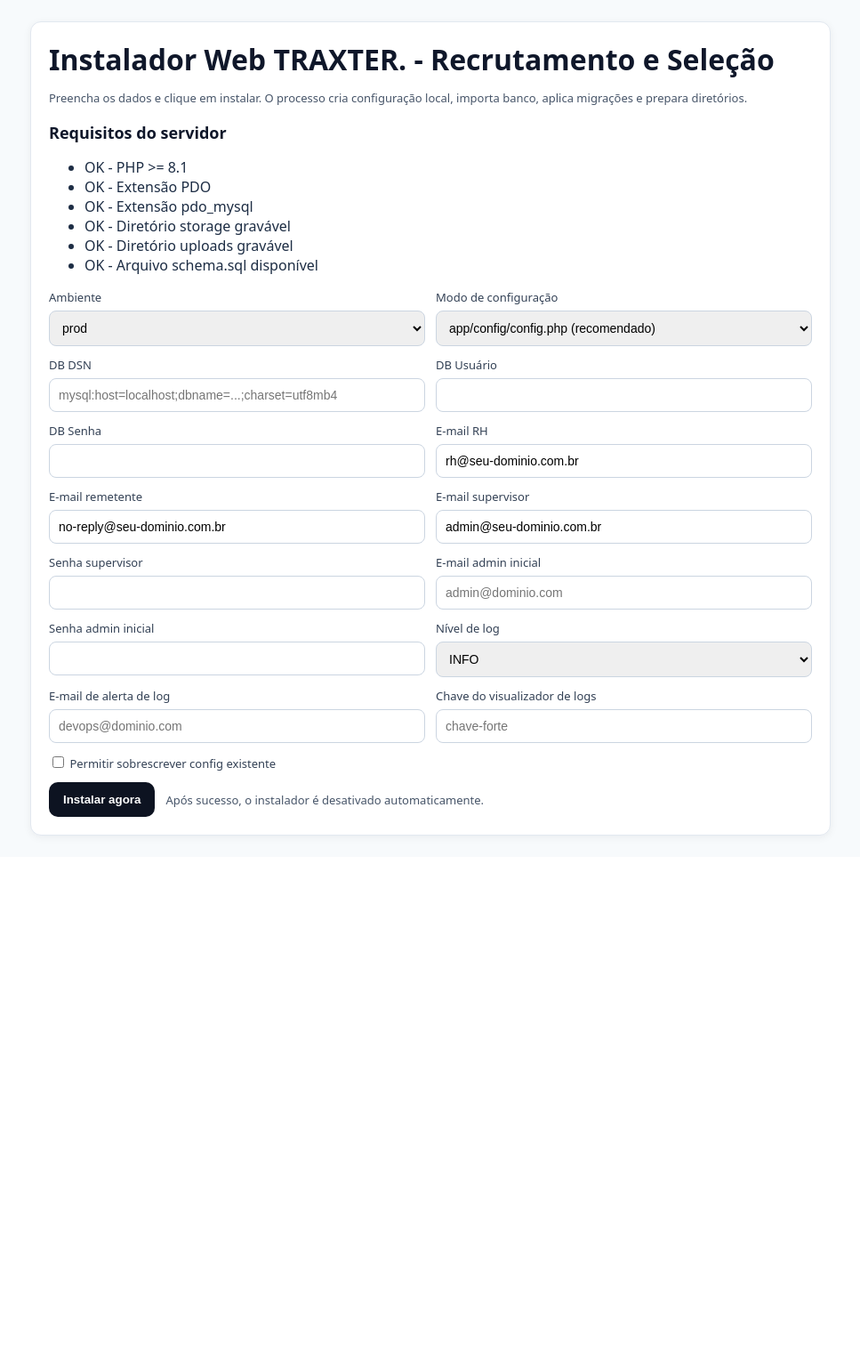
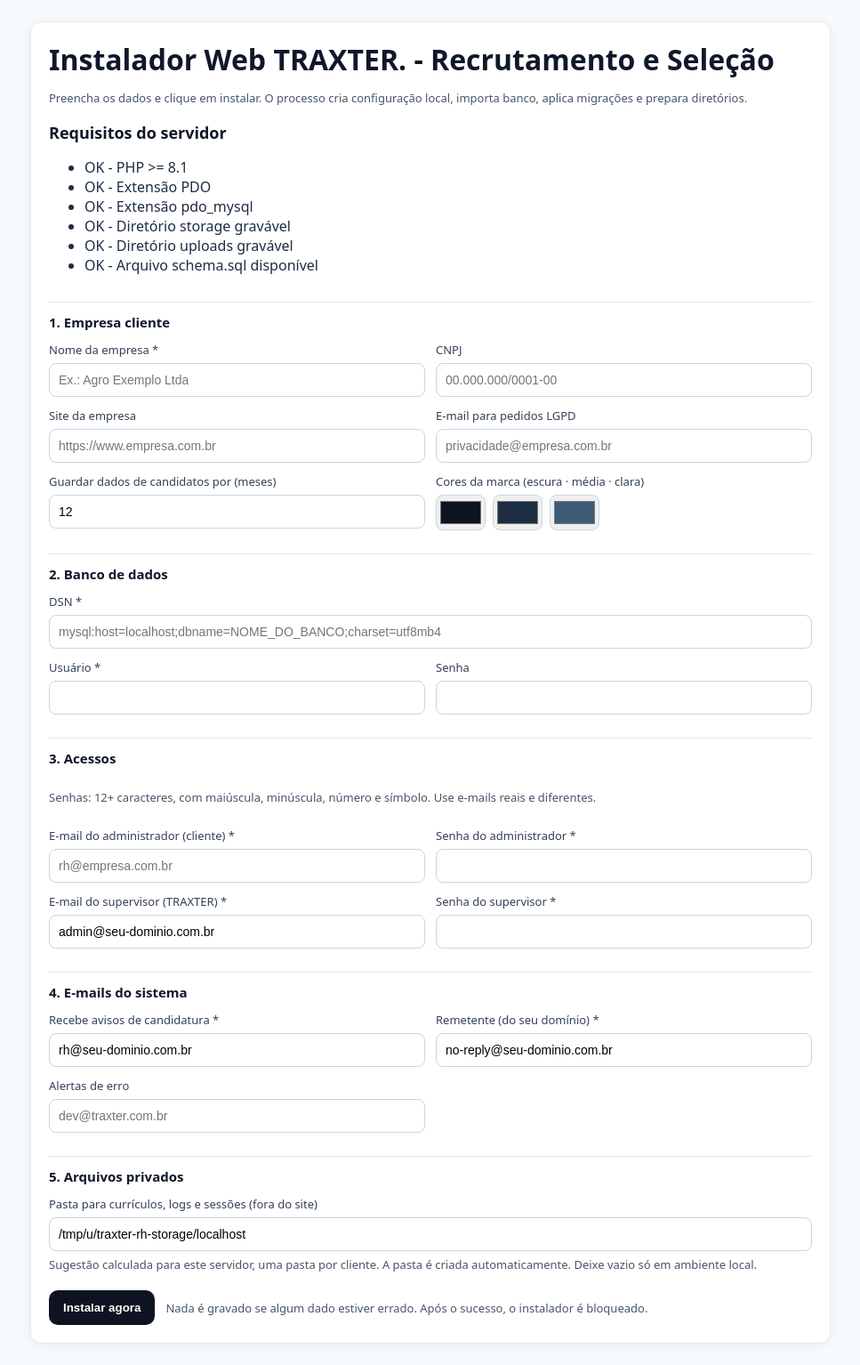
Before and after one commit to fozuna/traxter-rh, a PHP site: page /install.php in a window 1280 px wide. Shown: the whole page at 89% size, without its empty margins (156-1123 px from the left). Before the commit the page ends 943 px from the top, so only its background shows below. Run offline with PHP 8.4, Linux system fonts and the light colour scheme.

Commit message:
Instalador completo para cliente novo: empresa, marca e pasta privada
- Formulário em 5 seções: empresa (nome, CNPJ, site, e-mail LGPD, prazo
  de guarda, cores), banco, acessos, e-mails e arquivos privados
- Pasta privada sugerida automaticamente (uma por instalação, fora do
  site), criada e testada antes de gravar qualquer configuração; recusa
  caminhos dentro da pasta do site
- Chave do visualizador de logs gerada automaticamente
- Dados digitados são mantidos na tela quando a instalação falha
- README: roteiro "Novo cliente em 15 minutos" na Hostinger

Co-Authored-By: Claude Opus 5.5 <noreply@anthropic.com>
Claude-Session: https://claude.ai/code/session_013GiDRkZn5jdaS3FZT2KfNN

```diff
--- a/app/core/Installer.php
+++ b/app/core/Installer.php
@@ -62,6 +62,13 @@ class Installer
         // Validações ANTES de gravar qualquer arquivo: se algo estiver errado,
         // nada é criado e o instalador continua disponível para nova tentativa.
         self::validateAdminInput($input);
+        if (trim((string)($input['cliente_nome'] ?? '')) === '') {
+            throw new RuntimeException('Informe o nome da empresa cliente.');
+        }
+        $storagePath = $config['storage']['path'];
+        if ($storagePath !== '') {
+            self::prepareStorage($storagePath, $log);
+        }
         $pdo = self::connect($config['database'], $log);
 
         $configMode = strtolower(trim((string)($input['config_mode'] ?? 'config')));
@@ -128,6 +135,9 @@ class Installer
         $logLevel = trim((string)($input['log_level'] ?? ($logCurrent['level'] ?? 'INFO')));
         $alertEmail = trim((string)($input['log_alert_email'] ?? ($logCurrent['alert_email'] ?? '')));
         $viewerKey = trim((string)($input['log_viewer_key'] ?? ($logCurrent['viewer_key'] ?? '')));
+        if ($viewerKey === '') {
+            $viewerKey = bin2hex(random_bytes(16)); // acesso ao logs.php: gerado automaticamente
+        }
         if ($dsn === '' || $user === '' || $mailFrom === '' || $mailTo === '' || $supervisorEmail === '' || $supervisorPassword === '') {
             throw new RuntimeException('Preencha todos os campos obrigatórios do instalador.');
         }
@@ -141,17 +151,17 @@ class Installer
             ],
             // Identidade do cliente (ajuste após instalar)
             'cliente' => [
-                'nome' => '',
-                'cnpj' => '',
-                'email_privacidade' => '',
-                'retencao_meses' => 12,
-                'logo' => '',
-                'site' => '',
-                'cores' => [],
+                'nome' => trim((string)($input['cliente_nome'] ?? '')),
+                'cnpj' => trim((string)($input['cliente_cnpj'] ?? '')),
+                'email_privacidade' => trim((string)($input['cliente_email_privacidade'] ?? '')),
+                'retencao_meses' => max(1, min(60, (int)($input['cliente_retencao_meses'] ?? 12) ?: 12)),
+                'logo' => '',                 // ex.: 'uploads/marca/logo.png'
+                'site' => trim((string)($input['cliente_site'] ?? '')),
+                'cores' => self::colorsFromInput($input),
             ],
-            // Em produção, aponte para uma pasta FORA da pasta pública do site
+            // Arquivos privados (currículos, logs, sessões): fora da pasta pública do site
             'storage' => [
-                'path' => '',
+                'path' => self::normalizeStoragePath((string)($input['storage_path'] ?? '')),
             ],
             'security' => [
                 'supervisor_email' => $supervisorEmail,
@@ -245,6 +255,57 @@ class Installer
     {
         $log('Executando migrações incrementais.');
         SchemaManager::ensure();
+    }
+
+    /** Sugestão de pasta privada: fora do site, uma por instalação (ex.: /home/u123/traxter-rh-storage/rh-cliente-com-br). */
+    public static function suggestStoragePath(): string
+    {
+        $base = str_replace('\\', '/', self::basePath());
+        $home = preg_match('#^(/home/[^/]+)#', $base, $m) ? $m[1] : dirname($base, 2);
+        $host = strtolower((string)($_SERVER['HTTP_HOST'] ?? basename($base)));
+        $slug = trim((string)preg_replace('/[^a-z0-9]+/', '-', preg_replace('/:\d+$/', '', $host)), '-');
+        return rtrim($home, '/') . '/traxter-rh-storage/' . ($slug !== '' ? $slug : 'instalacao');
+    }
+
+    private static function normalizeStoragePath(string $path): string
+    {
+        $path = trim(str_replace('\\', '/', $path));
+        return $path === '' ? '' : rtrim($path, '/');
+    }
+
+    /** Cria e valida a pasta privada ANTES de gravar qualquer configuração. */
+    private static function prepareStorage(string $path, callable $log): void
+    {
+        $isAbsolute = str_starts_with($path, '/') || (bool)preg_match('#^[A-Za-z]:/#', $path);
+        if (!$isAbsolute || str_contains($path, '..')) {
+            throw new RuntimeException('Pasta privada: informe um caminho absoluto, sem "..".');
+        }
+        $base = rtrim(str_replace('\\', '/', (string)realpath(self::basePath())), '/');
+        if (str_starts_with($path . '/', $base . '/')) {
+            throw new RuntimeException('Pasta privada não pode ficar dentro da pasta do site (' . $base . '). Use um caminho fora dela.');
+        }
+        foreach (['', '/resumes', '/logs', '/sessions', '/ratelimit', '/audit'] as $sub) {
+            self::ensureDir($path . $sub);
+        }
+        $probe = $path . '/.write-test-' . bin2hex(random_bytes(4));
+        if (@file_put_contents($probe, 'ok') === false) {
+            throw new RuntimeException('Pasta privada sem permissão de escrita: ' . $path);
+        }
+        @unlink($probe);
+        @file_put_contents($path . '/.htaccess', "Require all denied\n");
+        $log('Pasta privada pronta: ' . $path);
+    }
+
+    private static function colorsFromInput(array $input): array
+    {
+        $out = [];
+        foreach (['escuro' => 'cor_escuro', 'medio' => 'cor_medio', 'claro' => 'cor_claro'] as $key => $field) {
+            $value = strtolower(trim((string)($input[$field] ?? '')));
+            if (preg_match('/^#[0-9a-f]{6}$/', $value)) {
+                $out[$key] = $value;
+            }
+        }
+        return $out;
     }
 
     private static function createSupervisorIfNeeded(array $input, callable $log): void
--- a/install.php
+++ b/install.php
@@ -83,6 +83,15 @@ if ($_SERVER['REQUEST_METHOD'] === 'POST' && !Installer::isInstalled()) {
                 'log_level' => (string)($_POST['log_level'] ?? 'INFO'),
                 'log_alert_email' => (string)($_POST['log_alert_email'] ?? ''),
                 'log_viewer_key' => (string)($_POST['log_viewer_key'] ?? ''),
+                'cliente_nome' => (string)($_POST['cliente_nome'] ?? ''),
+                'cliente_cnpj' => (string)($_POST['cliente_cnpj'] ?? ''),
+                'cliente_site' => (string)($_POST['cliente_site'] ?? ''),
+                'cliente_email_privacidade' => (string)($_POST['cliente_email_privacidade'] ?? ''),
+                'cliente_retencao_meses' => (string)($_POST['cliente_retencao_meses'] ?? '12'),
+                'cor_escuro' => (string)($_POST['cor_escuro'] ?? ''),
+                'cor_medio' => (string)($_POST['cor_medio'] ?? ''),
+                'cor_claro' => (string)($_POST['cor_claro'] ?? ''),
+                'storage_path' => (string)($_POST['storage_path'] ?? ''),
             ], function (string $line) use (&$messages): void {
                 $messages[] = $line;
             });
@@ -119,6 +128,9 @@ $isLocked = Installer::isInstalled();
     .bad{color:#991b1b}
     .log{background:#0b1220;color:#dbeafe;padding:12px;border-radius:10px;white-space:pre-wrap;font-size:12px;max-height:260px;overflow:auto}
     .note{font-size:13px;color:#475569}
+    h3{grid-column:1/-1;font-size:15px;margin:14px 0 0;color:#0f172a;border-top:1px solid #e2e8f0;padding-top:12px}
+    .full{grid-column:1/-1}
+    .colors{display:flex;gap:8px}.colors input{width:56px;height:40px;padding:2px}
     @media(max-width:760px){.grid{grid-template-columns:1fr}}
   </style>
 </head>
@@ -140,56 +152,64 @@ $isLocked = Installer::isInstalled();
       <?php if ($isLocked): ?>
         <p class="bad"><strong>Instalador bloqueado:</strong> instalação já concluída.</p>
       <?php else: ?>
+      <?php
+        // Reaproveita o que foi digitado quando a instalação falha (exceto senhas)
+        $v = static function (string $k, string $default = '') use ($defaults): string {
+            $val = $_POST[$k] ?? ($defaults[$k] ?? $default);
+            return htmlspecialchars((string)$val, ENT_QUOTES, 'UTF-8');
+        };
+        $storageSugestao = Installer::suggestStoragePath();
+      ?>
       <form method="post" class="grid">
         <input type="hidden" name="csrf" value="<?= htmlspecialchars($token) ?>">
-        <div class="field">
-          <label>Ambiente</label>
-          <select name="app_env">
-            <option value="prod" <?= $defaults['app_env'] === 'prod' ? 'selected' : '' ?>>prod</option>
-            <option value="dev" <?= $defaults['app_env'] === 'dev' ? 'selected' : '' ?>>dev</option>
-          </select>
-        </div>
-        <div class="field">
-          <label>Modo de configuração</label>
-          <select name="config_mode">
-            <option value="config">app/config/config.php (recomendado)</option>
-            <option value="local">app/config/local.php</option>
-          </select>
-        </div>
+        <input type="hidden" name="app_env" value="prod">
+        <input type="hidden" name="config_mode" value="config">
         <?php if (is_string(getenv('INSTALLER_KEY')) && trim((string)getenv('INSTALLER_KEY')) !== ''): ?>
-        <div class="field">
-          <label>Chave do instalador</label>
-          <input name="installer_key" type="password" required>
-        </div>
+        <div class="field full"><label>Chave do instalador</label><input name="installer_key" type="password" required></div>
         <?php endif; ?>
 
-        <div class="field"><label>DB DSN</label><input name="db_dsn" required placeholder="mysql:host=localhost;dbname=...;charset=utf8mb4" value="<?= htmlspecialchars($defaults['db_dsn']) ?>"></div>
-        <div class="field"><label>DB Usuário</label><input name="db_user" required value="<?= htmlspecialchars($defaults['db_user']) ?>"></div>
-        <div class="field"><label>DB Senha</label><input name="db_pass" type="password"></div>
-        <div class="field"><label>E-mail RH</label><input name="mail_to_hr" required placeholder="rh@dominio.com" value="<?= htmlspecialchars($defaults['mail_to_hr']) ?>"></div>
-        <div class="field"><label>E-mail remetente</label><input name="mail_from" required placeholder="no-reply@dominio.com" value="<?= htmlspecialchars($defaults['mail_from']) ?>"></div>
-        <div class="field"><label>E-mail supervisor</label><input name="supervisor_email" required value="<?= htmlspecialchars($defaults['supervisor_email']) ?>"></div>
-        <div class="field"><label>Senha supervisor</label><input name="supervisor_password" type="password" required></div>
-        <div class="field"><label>E-mail admin inicial</label><input name="admin_email" placeholder="admin@dominio.com" value="<?= htmlspecialchars($defaults['admin_email']) ?>"></div>
-        <div class="field"><label>Senha admin inicial</label><input name="admin_password" type="password"></div>
-        <div class="field">
-          <label>Nível de log</label>
-          <select name="log_level">
-            <option value="DEBUG" <?= $defaults['log_level'] === 'DEBUG' ? 'selected' : '' ?>>DEBUG</option>
-            <option value="INFO" <?= $defaults['log_level'] === 'INFO' ? 'selected' : '' ?>>INFO</option>
-            <option value="WARNING" <?= $defaults['log_level'] === 'WARNING' ? 'selected' : '' ?>>WARNING</option>
-            <option value="ERROR" <?= $defaults['log_level'] === 'ERROR' ? 'selected' : '' ?>>ERROR</option>
-            <option value="CRITICAL" <?= $defaults['log_level'] === 'CRITICAL' ? 'selected' : '' ?>>CRITICAL</option>
-          </select>
+        <h3>1. Empresa cliente</h3>
+        <div class="field"><label>Nome da empresa *</label><input name="cliente_nome" required value="<?= $v('cliente_nome') ?>" placeholder="Ex.: Agro Exemplo Ltda"></div>
+        <div class="field"><label>CNPJ</label><input name="cliente_cnpj" value="<?= $v('cliente_cnpj') ?>" placeholder="00.000.000/0001-00"></div>
+        <div class="field"><label>Site da empresa</label><input name="cliente_site" value="<?= $v('cliente_site') ?>" placeholder="https://www.empresa.com.br"></div>
+        <div class="field"><label>E-mail para pedidos LGPD</label><input name="cliente_email_privacidade" type="email" value="<?= $v('cliente_email_privacidade') ?>" placeholder="privacidade@empresa.com.br"></div>
+        <div class="field"><label>Guardar dados de candidatos por (meses)</label><input name="cliente_retencao_meses" type="number" min="1" max="60" value="<?= $v('cliente_retencao_meses', '12') ?>"></div>
+        <div class="field"><label>Cores da marca (escura · média · clara)</label>
+          <div class="colors">
+            <input type="color" name="cor_escuro" value="<?= $v('cor_escuro', '#0d1321') ?>" title="Escura: cabeçalho e menu">
+            <input type="color" name="cor_medio" value="<?= $v('cor_medio', '#1d2d44') ?>" title="Média: botões">
+            <input type="color" name="cor_claro" value="<?= $v('cor_claro', '#3e5c76') ?>" title="Clara: detalhes">
+          </div>
         </div>
-        <div class="field"><label>E-mail de alerta de log</label><input name="log_alert_email" placeholder="devops@dominio.com" value="<?= htmlspecialchars($defaults['log_alert_email']) ?>"></div>
-        <div class="field"><label>Chave do visualizador de logs</label><input name="log_viewer_key" placeholder="chave-forte" value="<?= htmlspecialchars($defaults['log_viewer_key']) ?>"></div>
-        <div class="field" style="justify-content:flex-end">
-          <label><input type="checkbox" name="allow_overwrite_config" value="1"> Permitir sobrescrever config existente</label>
+
+        <h3>2. Banco de dados</h3>
+        <div class="field full"><label>DSN *</label><input name="db_dsn" required placeholder="mysql:host=localhost;dbname=NOME_DO_BANCO;charset=utf8mb4" value="<?= $v('db_dsn') ?>"></div>
+        <div class="field"><label>Usuário *</label><input name="db_user" required value="<?= $v('db_user') ?>"></div>
+        <div class="field"><label>Senha</label><input name="db_pass" type="password"></div>
+
+        <h3>3. Acessos</h3>
+        <p class="note full">Senhas: 12+ caracteres, com maiúscula, minúscula, número e símbolo. Use e-mails reais e diferentes.</p>
+        <div class="field"><label>E-mail do administrador (cliente) *</label><input name="admin_email" type="email" required placeholder="rh@empresa.com.br" value="<?= $v('admin_email') ?>"></div>
+        <div class="field"><label>Senha do administrador *</label><input name="admin_password" type="password" required></div>
+        <div class="field"><label>E-mail do supervisor (TRAXTER) *</label><input name="supervisor_email" type="email" required value="<?= $v('supervisor_email') ?>"></div>
+        <div class="field"><label>Senha do supervisor *</label><input name="supervisor_password" type="password" required></div>
+
+        <h3>4. E-mails do sistema</h3>
+        <div class="field"><label>Recebe avisos de candidatura *</label><input name="mail_to_hr" type="email" required placeholder="rh@empresa.com.br" value="<?= $v('mail_to_hr') ?>"></div>
+        <div class="field"><label>Remetente (do seu domínio) *</label><input name="mail_from" type="email" required placeholder="no-reply@traxter.com.br" value="<?= $v('mail_from') ?>"></div>
+        <div class="field"><label>Alertas de erro</label><input name="log_alert_email" type="email" placeholder="dev@traxter.com.br" value="<?= $v('log_alert_email') ?>"></div>
+        <input type="hidden" name="log_level" value="INFO">
+
+        <h3>5. Arquivos privados</h3>
+        <div class="field full"><label>Pasta para currículos, logs e sessões (fora do site)</label>
+          <input name="storage_path" value="<?= $v('storage_path', $storageSugestao) ?>">
+          <span class="note">Sugestão calculada para este servidor, uma pasta por cliente. A pasta é criada automaticamente. Deixe vazio só em ambiente local.</span>
         </div>
-        <div style="grid-column:1/-1;display:flex;gap:12px;align-items:center">
+        <input type="hidden" name="log_viewer_key" value="">
+
+        <div class="full" style="display:flex;gap:12px;align-items:center;margin-top:8px">
           <button type="submit" <?= $allOk ? '' : 'disabled' ?>>Instalar agora</button>
-          <span class="note">Após sucesso, o instalador é desativado automaticamente.</span>
+          <span class="note">Nada é gravado se algum dado estiver errado. Após o sucesso, o instalador é bloqueado.</span>
         </div>
       </form>
       <?php endif; ?>
```
Also changed, not shown: README.md.
